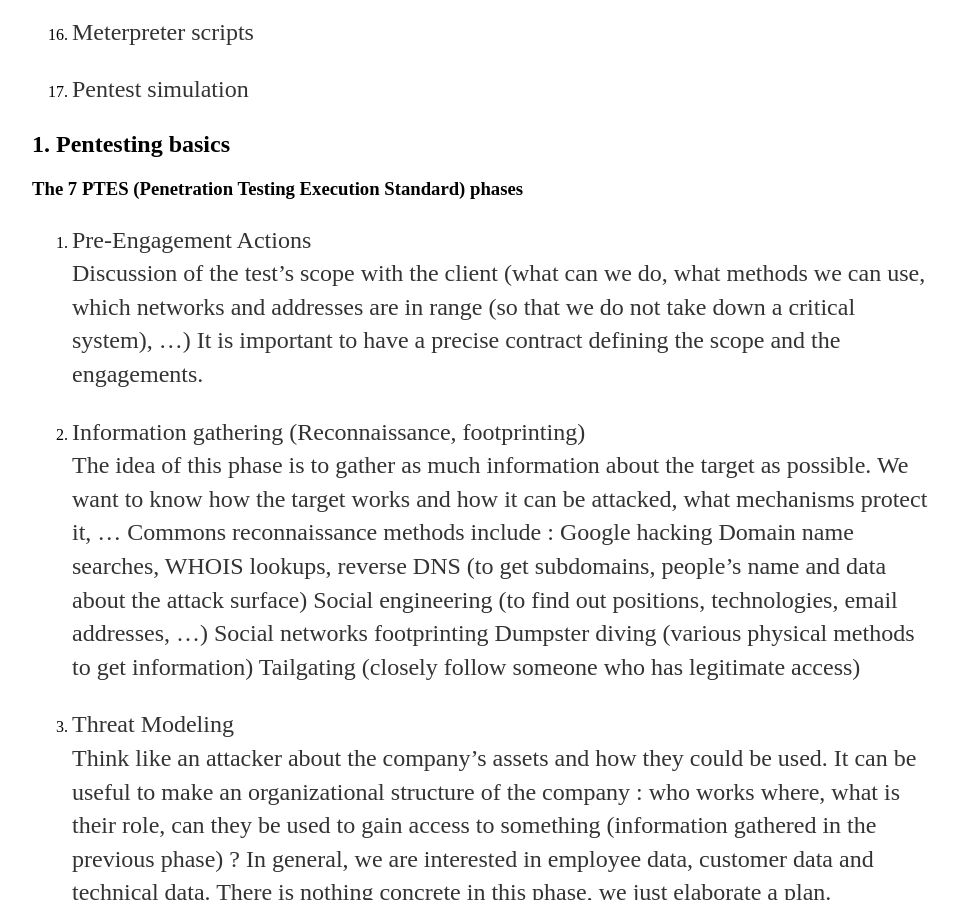
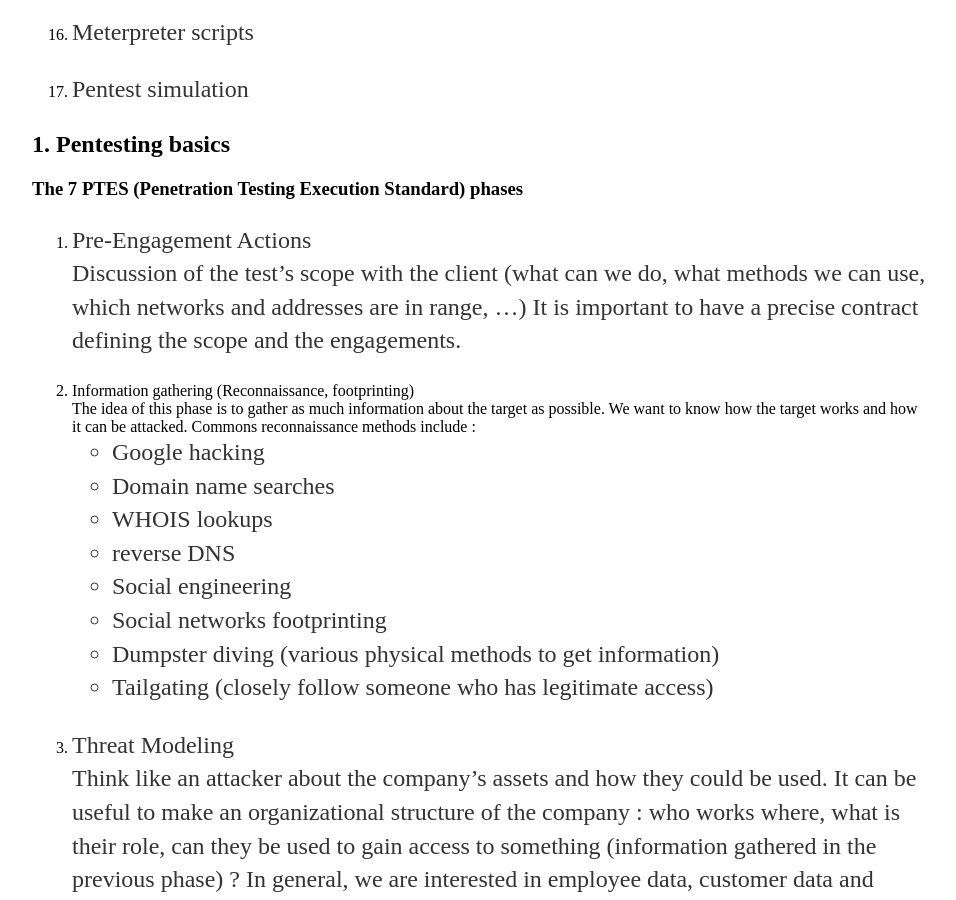
Before and after one commit to jsom1/jsom1.github.io, a Jekyll site: the page built from _summaries/metasploit.md, in a window 1280 px wide and 900 px high, scrolled down 1241 px. Shown: the whole window, without its empty margins (160-1116 px from the left). Built offline with Jekyll 4.4.1, drawn with Linux system fonts in a browser that asks for light colours; our own code applies the rules of GitHub Pages for plain Markdown files.

Commit message:
Update metasploit.md

```diff
--- a/_summaries/metasploit.md
+++ b/_summaries/metasploit.md
@@ -42,17 +42,19 @@
 ### The 7 PTES (Penetration Testing Execution Standard) phases
 
 1. Pre-Engagement Actions\\
-Discussion of the test’s scope with the client (what can we do, what methods we can use, which networks and addresses are in range (so that we do not take down a critical system), …)
+Discussion of the test’s scope with the client (what can we do, what methods we can use, which networks and addresses are in range, …)
 It is important to have a precise contract defining the scope and the engagements.
 
 2. Information gathering (Reconnaissance, footprinting)\\
-The idea of this phase is to gather as much information about the target as possible. We want to know how the target works and how it can be attacked, what mechanisms protect it, ... Commons reconnaissance methods include :
-Google hacking
-Domain name searches, WHOIS lookups, reverse DNS (to get subdomains, people’s name and data about the attack surface)
-Social engineering (to find out positions, technologies, email addresses, …)
-Social networks footprinting
-Dumpster diving (various physical methods to get information)
-Tailgating (closely follow someone who has legitimate access)
+The idea of this phase is to gather as much information about the target as possible. We want to know how the target works and how it can be attacked. Commons reconnaissance methods include :
+- Google hacking
+- Domain name searches
+- WHOIS lookups
+- reverse DNS
+- Social engineering
+- Social networks footprinting
+- Dumpster diving (various physical methods to get information)
+- Tailgating (closely follow someone who has legitimate access)
 
 3. Threat Modeling\\
 Think like an attacker about the company’s assets and how they could be used. It can be useful to make an organizational structure of the company : who works where, what is their role, can they be used to gain access to something (information gathered in the previous phase) ?
```
